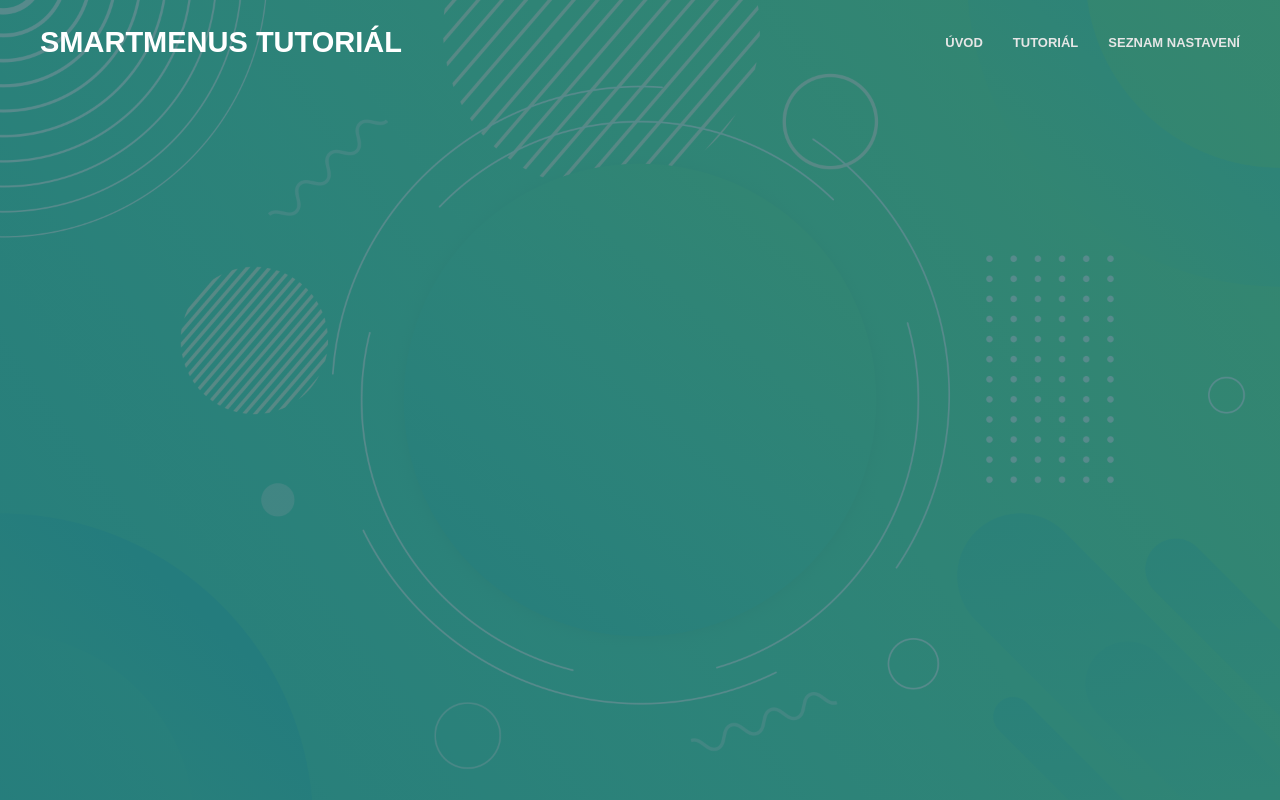
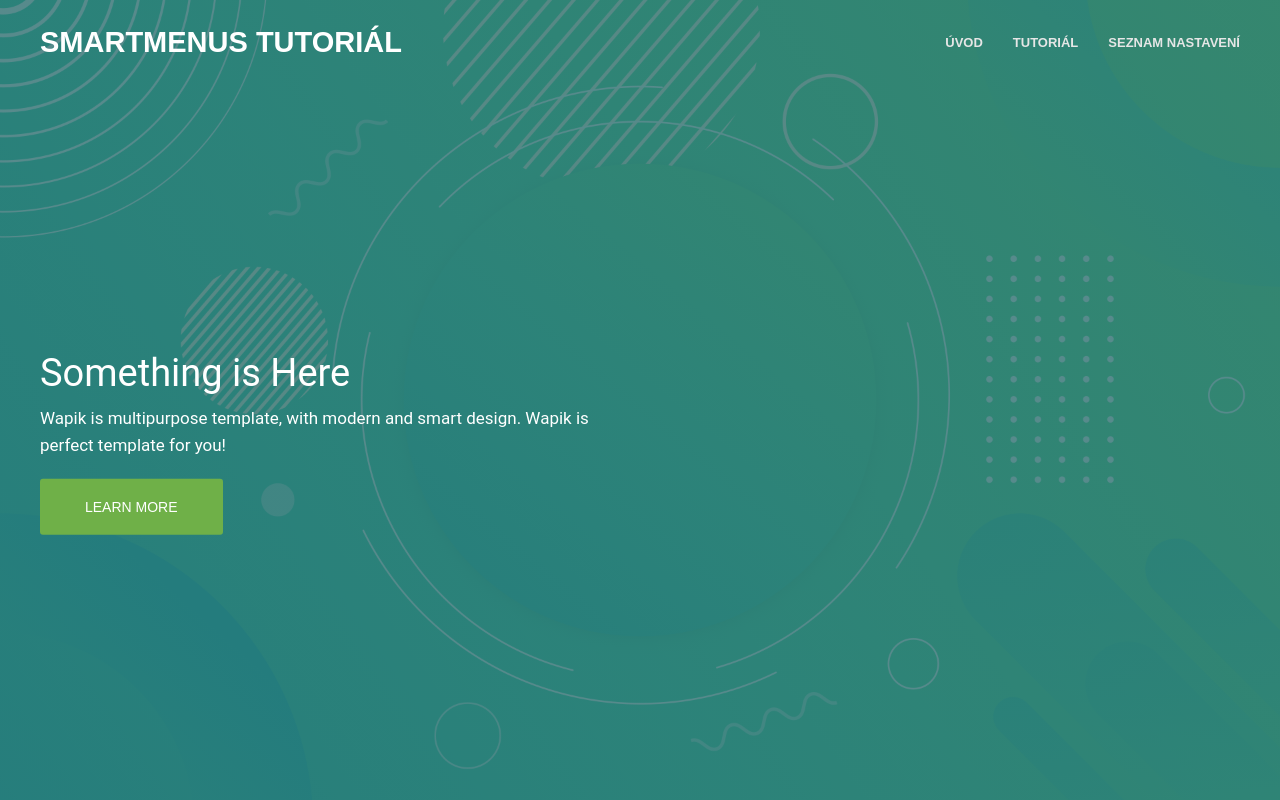
Before and after one commit to Jirkasa/smartmenus-tutorial, a website: page index.html in a window 1280 px wide. Drawn offline with Linux system fonts and the light colour scheme; a web font is replaced by a local one.

Commit message:
create home welcome section

```diff
--- a/index.html
+++ b/index.html
@@ -27,7 +27,13 @@
                 </header>
             </div>
             <div class="home-welcome-section__content-part">
-
+                <div class="home-welcome-section__content">
+                    <div class="home-welcome-section__text">
+                        <h1 class="heading-primary u-mb-small">Something is Here</h1>
+                        <p class="paragraph paragraph--light paragraph--bigger u-mb-medium">Wapik is multipurpose template, with modern and smart design. Wapik is perfect template for you!</p>
+                        <a href="#" class="button-primary">learn more</a>
+                    </div>
+                </div>
             </div>
         </div>
     </div>
--- a/less/abstracts/variables.less
+++ b/less/abstracts/variables.less
@@ -1,6 +1,8 @@
 @colors: {
     primary: #6fb048;
     secondary: #2d6d6f;
+
+    text: #83a7a5;
 
     white: #fff;
     black: #000;
--- a/less/base/typography.less
+++ b/less/base/typography.less
@@ -4,3 +4,24 @@ body {
     // font-family: 'Montserrat', sans-serif;
     font-family: 'Roboto', sans-serif;
 }
+
+.heading-primary {
+    font-size: 3.8rem;
+    font-weight: normal;
+
+    color: @colors[white];
+}
+
+.paragraph {
+    font-size: 1.6rem;
+    line-height: 1.6;
+
+    color: @colors[text];
+
+    &--light {
+        color: @colors[white];
+    }
+    &--bigger {
+        font-size: 1.7rem;
+    }
+}
--- a/less/base/utilities.less
+++ b/less/base/utilities.less
@@ -0,0 +1,2 @@
+.u-mb-small { margin-bottom: 1rem !important; }
+.u-mb-medium { margin-bottom: 2rem !important; }
--- /dev/null
+++ b/less/components/buttons.less
@@ -0,0 +1,16 @@
+.button-primary {
+    &:link, &:visited {
+        display: inline-block;
+
+        font-family: 'Montserrat', sans-serif;
+        font-size: 1.4rem;
+
+        text-transform: uppercase;
+        color: @colors[white];
+        background-color: @colors[primary];
+        border-radius: 3px;
+        text-decoration: none;
+
+        padding: 2rem 4.5rem;
+    }
+}
--- a/less/layout/header.less
+++ b/less/layout/header.less
@@ -16,6 +16,7 @@
     &__heading {
         font-family: 'Montserrat', sans-serif;
         font-size: 2.9rem;
+        font-weight: 700;
 
         color: @colors[white];
         text-transform: uppercase;
--- a/less/main.less
+++ b/less/main.less
@@ -8,4 +8,6 @@
 @import "layout/page";
 @import "layout/header";
 
+@import "components/buttons";
+
 @import "pages/home";
--- a/less/pages/home.less
+++ b/less/pages/home.less
@@ -14,5 +14,21 @@
 
     &__content-part {
         flex: 1;
+
+        position: relative;
+    }
+
+    &__content {
+        width: 100%;
+        max-width: @grid-width;
+
+        position: absolute;
+        left: 50%;
+        top: 50%;
+        transform: translate(-50%, -50%);
+    }
+
+    &__text {
+        max-width: 58.5rem;
     }
 }
```
Also changed, not shown: media/css/style.css.
